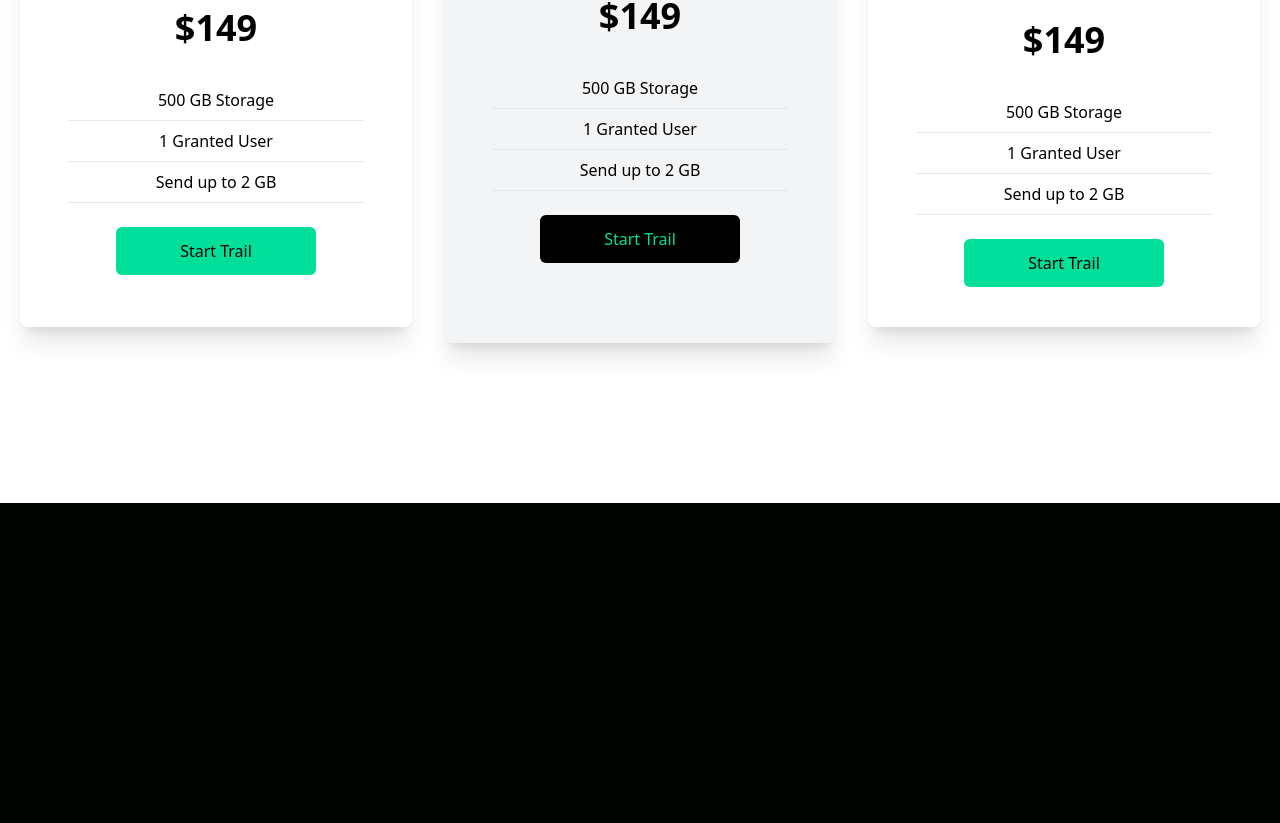
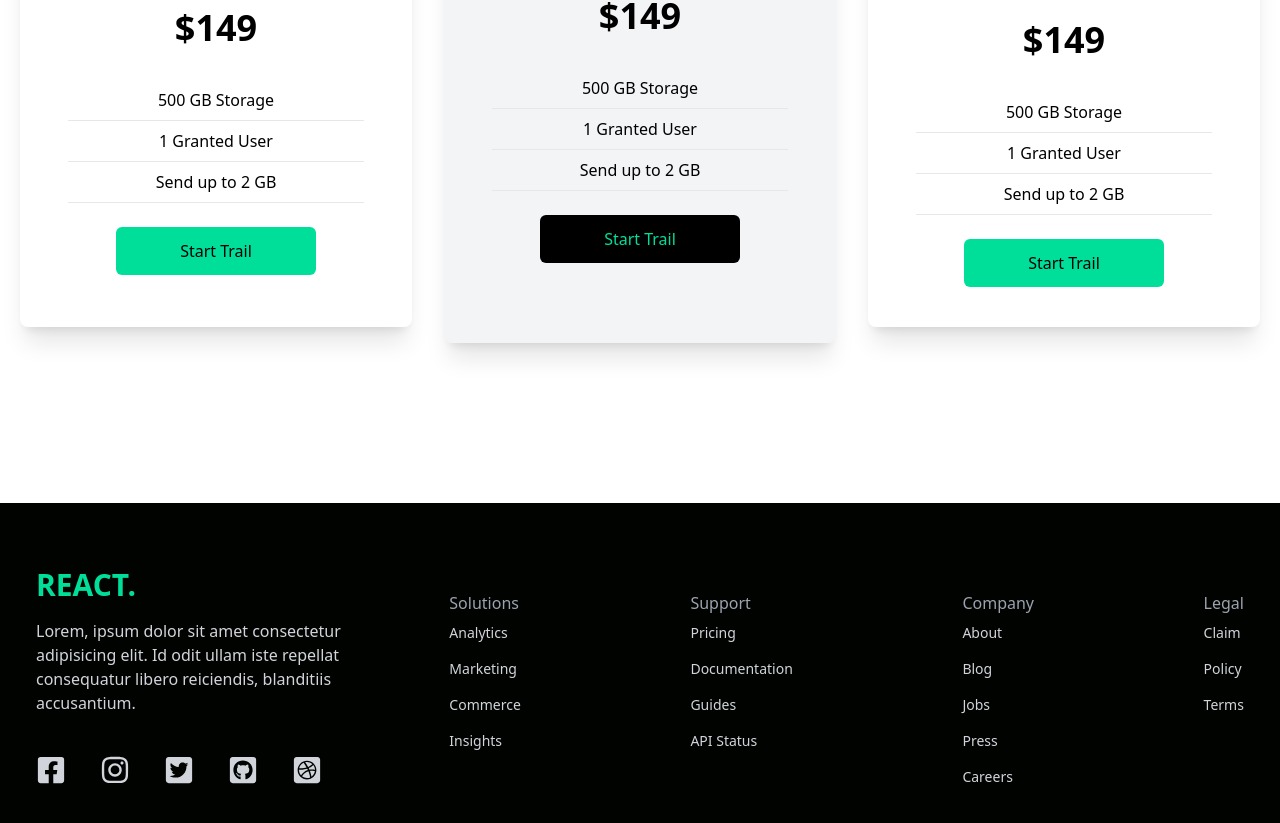
Before and after one commit to Hossein-Haghshenas/Data-Finance-ReactJs, a React (Create React App) app: page / in a window 1280 px wide. Shown: the part 1923-2746 px from the top of the page. Before the commit the page ends 2426 px from the top, so only its background shows below. Built offline with nearby package versions, Linux system fonts and the light colour scheme.

Commit message:
footer complete

```diff
--- a/src/App.js
+++ b/src/App.js
@@ -3,6 +3,7 @@ import Hero from "./components/Hero";
 import Analytics from "./components/Analytics";
 import Newsletter from "./components/Newsletter";
 import Cards from "./components/Cards";
+import Footer from "./components/Footer";
 
 const App = () => {
   return (
@@ -12,6 +13,7 @@ const App = () => {
       <Analytics />
       <Newsletter/>
       <Cards/>
+      <Footer/>
     </div>
   );
 };
--- /dev/null
+++ b/src/components/Footer.js
@@ -0,0 +1,72 @@
+import React from 'react'
+import {
+FaDribbbleSquare,
+FaFacebookSquare,
+FaInstagram,
+FaTwitterSquare,
+FaGithubSquare
+} from 'react-icons/fa'
+
+const Footer = () => {
+  return (
+    <div className="max-w-[1240px] mx-auto py-16 px-4 grid lg:grid-cols-3 gap-8 text-gray-300">
+      <div>
+        <h1 className="w-full text-3xl font-bold text-[#00df9a]">REACT.</h1>
+        <p className="py-4">
+          Lorem, ipsum dolor sit amet consectetur adipisicing elit. Id odit
+          ullam iste repellat consequatur libero reiciendis, blanditiis
+          accusantium.
+        </p>
+        <div className="flex md:w-[75%] my-6 justify-between">
+          <FaFacebookSquare size={30} />
+          <FaInstagram size={30} />
+          <FaTwitterSquare size={30} />
+          <FaGithubSquare size={30} />
+          <FaDribbbleSquare size={30} />
+        </div>
+      </div>
+      <div className="lg:col-span-2 flex justify-between mt-6">
+        <div>
+          <h6 className="font-medium text-gray-400">Solutions</h6>
+          <ul>
+            <li className="py-2 text-sm">Analytics</li>
+            <li className="py-2 text-sm">Marketing</li>
+            <li className="py-2 text-sm">Commerce</li>
+            <li className="py-2 text-sm">Insights</li>
+          </ul>
+        </div>
+
+        <div>
+          <h6 className="font-medium text-gray-400">Support</h6>
+          <ul>
+            <li className="py-2 text-sm">Pricing</li>
+            <li className="py-2 text-sm">Documentation</li>
+            <li className="py-2 text-sm">Guides</li>
+            <li className="py-2 text-sm">API Status</li>
+          </ul>
+        </div>
+
+        <div>
+          <h6 className="font-medium text-gray-400">Company</h6>
+          <ul>
+            <li className="py-2 text-sm">About</li>
+            <li className="py-2 text-sm">Blog</li>
+            <li className="py-2 text-sm">Jobs</li>
+            <li className="py-2 text-sm">Press</li>
+            <li className="py-2 text-sm">Careers</li>
+          </ul>
+        </div>
+        <div>
+          <h6 className="font-medium text-gray-400">Legal</h6>
+          <ul>
+            <li className="py-2 text-sm">Claim</li>
+            <li className="py-2 text-sm">Policy</li>
+            <li className="py-2 text-sm">Terms</li>
+          </ul>
+        </div>
+      </div>
+    </div>
+  );
+}
+
+export default Footer
```
